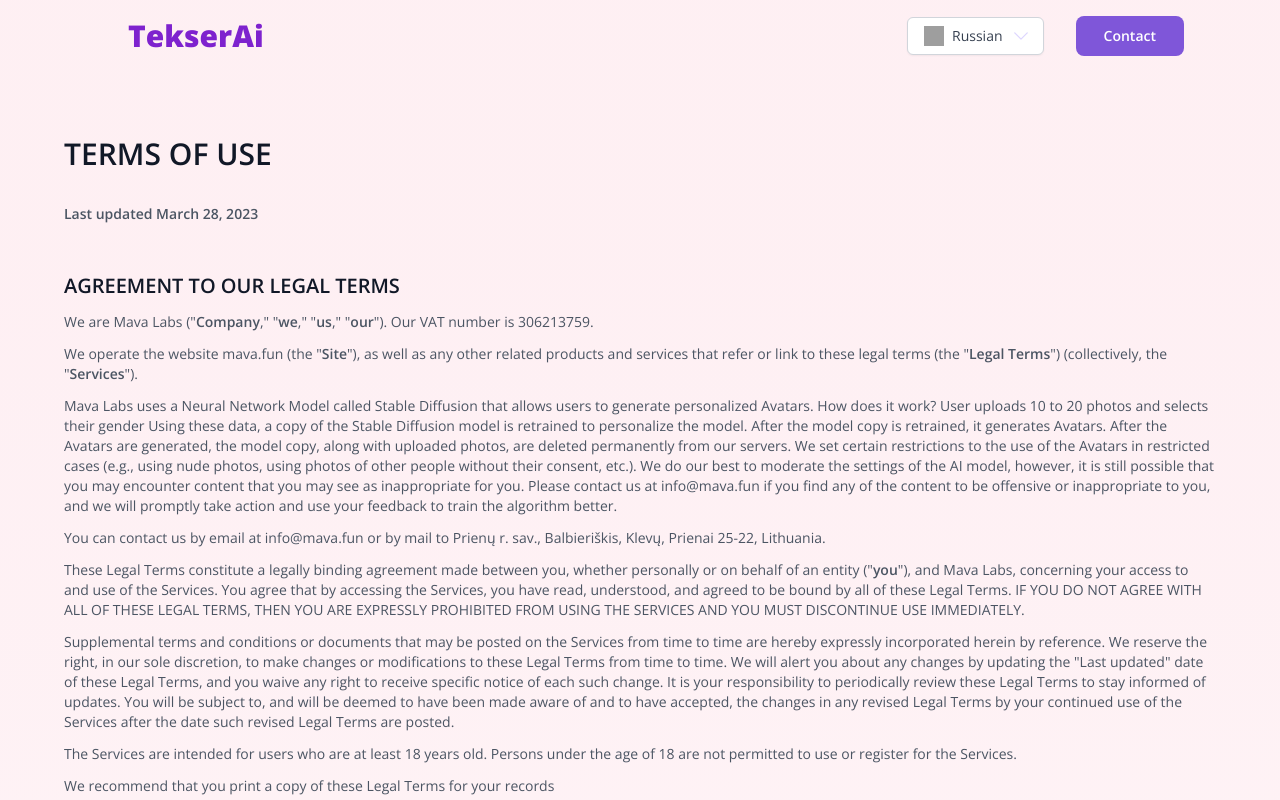
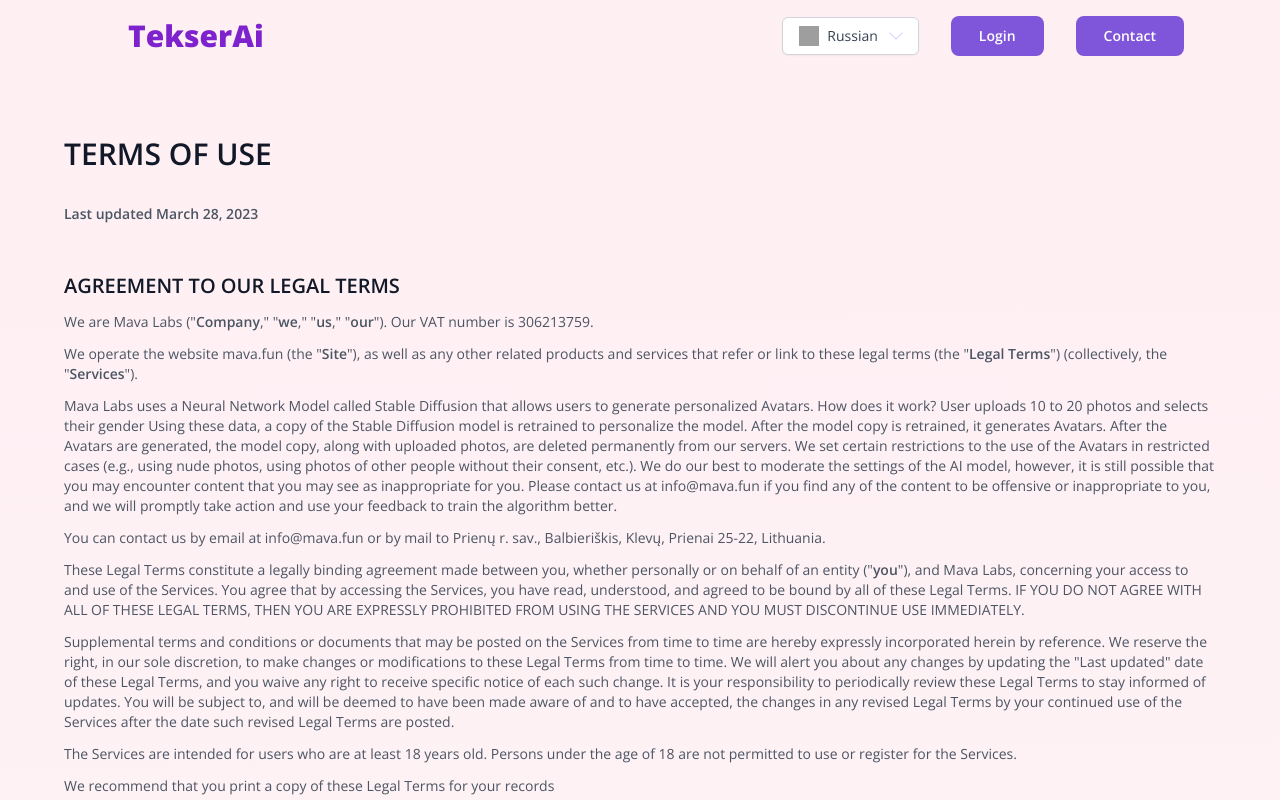
Before and after one commit to anuza22/tekser_ai, a React (Create React App) app in the folder tekser/: page /terms in a window 1280 px wide. Shown: the top 800 px of the page. Built offline with nearby package versions, Linux system fonts and the light colour scheme; grey boxes are pictures that could not be loaded.

Commit message:
add auth

```diff
--- a/tekser/src/layout/header.js
+++ b/tekser/src/layout/header.js
@@ -79,11 +79,11 @@ const Header = () => {
             <ul className="flex justify-center items-center p-4 border-gray-100 rounded-lg w-full flex-row md:space-x-8 space-x-3 xs:space-x-6 mt-0 text-sm font-medium border-0">
               {authState ? (
                 <>
-                  <li className="md:flex text-base font-poppinsSemiBold hidden ml-2 text-gray-700 active:text-purple-700 hover:text-purple-700 active:bg-primary-100 rounded-lg px-3 py-2">
+                  {/* <li className="md:flex text-base font-poppinsSemiBold hidden ml-2 text-gray-700 active:text-purple-700 hover:text-purple-700 active:bg-primary-100 rounded-lg px-3 py-2">
                     <Link to="/myclasses" className="pr-2">
                       My Classes
                     </Link>
-                  </li>
+                  </li> */}
                   <li>
                     <LanguageSelector />
                   </li>
@@ -131,7 +131,7 @@ const Header = () => {
                                 </Link>
                               )}
                             </Menu.Item> */}
-                            {/* <Menu.Item>
+                            <Menu.Item>
                               {({ active }) => (
                                 <button
                                   className={classNames(
@@ -143,8 +143,8 @@ const Header = () => {
                                   Sign out
                                 </button>
                               )}
-                            </Menu.Item> */}
-                            <Menu.Item>
+                            </Menu.Item>
+                            {/* <Menu.Item>
                               {({ active }) => (
                                 <button
                                   className={classNames(
@@ -156,7 +156,7 @@ const Header = () => {
                                   My profile
                                 </button>
                               )}
-                            </Menu.Item>
+                            </Menu.Item> */}
                           </div>
                         </Menu.Items>
                       </Transition>
@@ -168,14 +168,14 @@ const Header = () => {
                   <li>
                     <LanguageSelector />
                   </li>
-                  {/* <li>
+                  <li>
                     <button
                       className="block w-full text-sm bg-primary-600 hover:bg-primary-700 py-2.5 px-7 rounded-lg text-white font-poppinsSemiBold"
                       onClick={LoginHandle}
                     >
                       Login
                     </button>
-                  </li> */}
+                  </li>
 
                 </>
               )}
```
Also changed, not shown: 1 other file (tests, documents, lock files or other folders).
